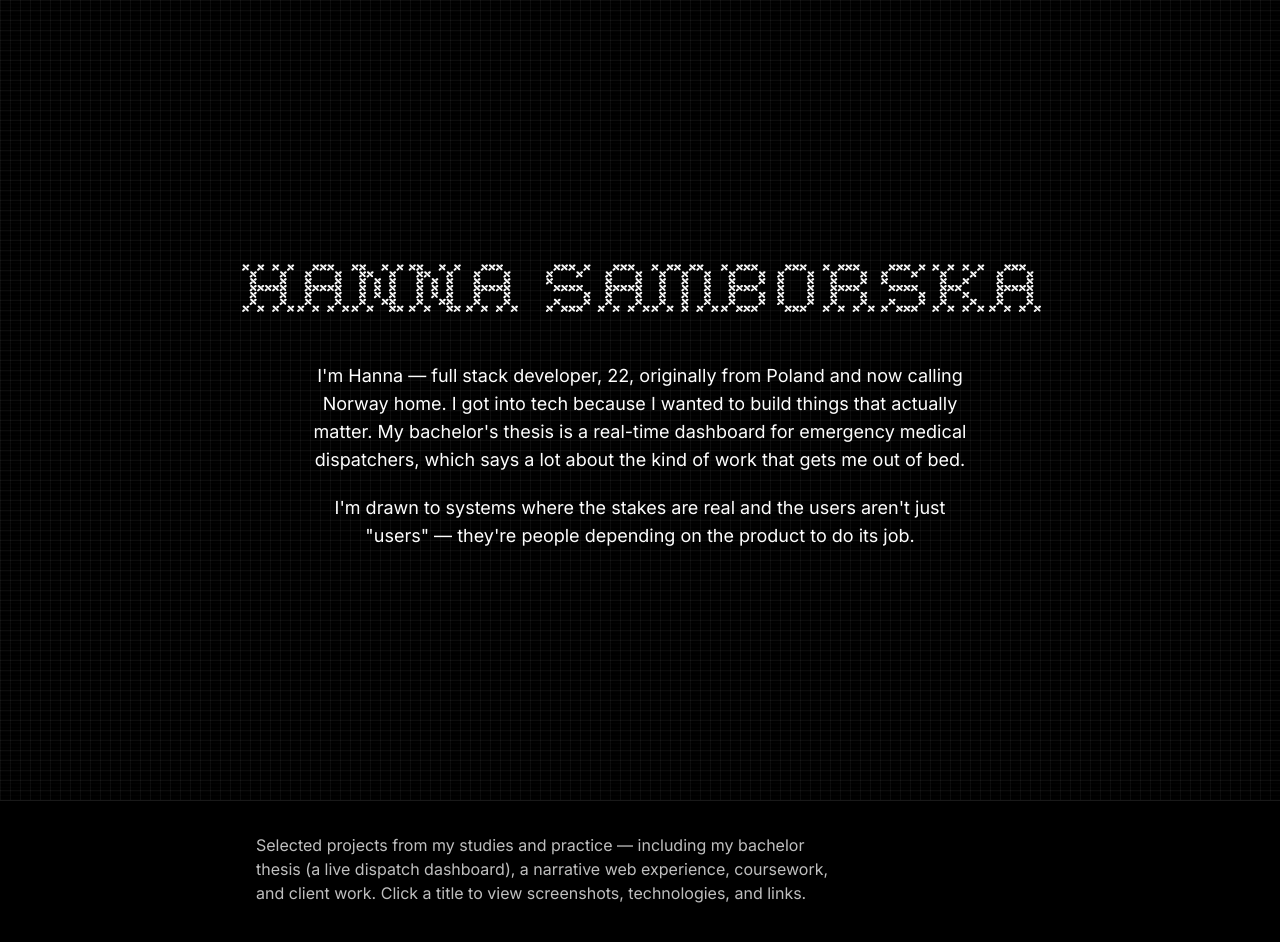
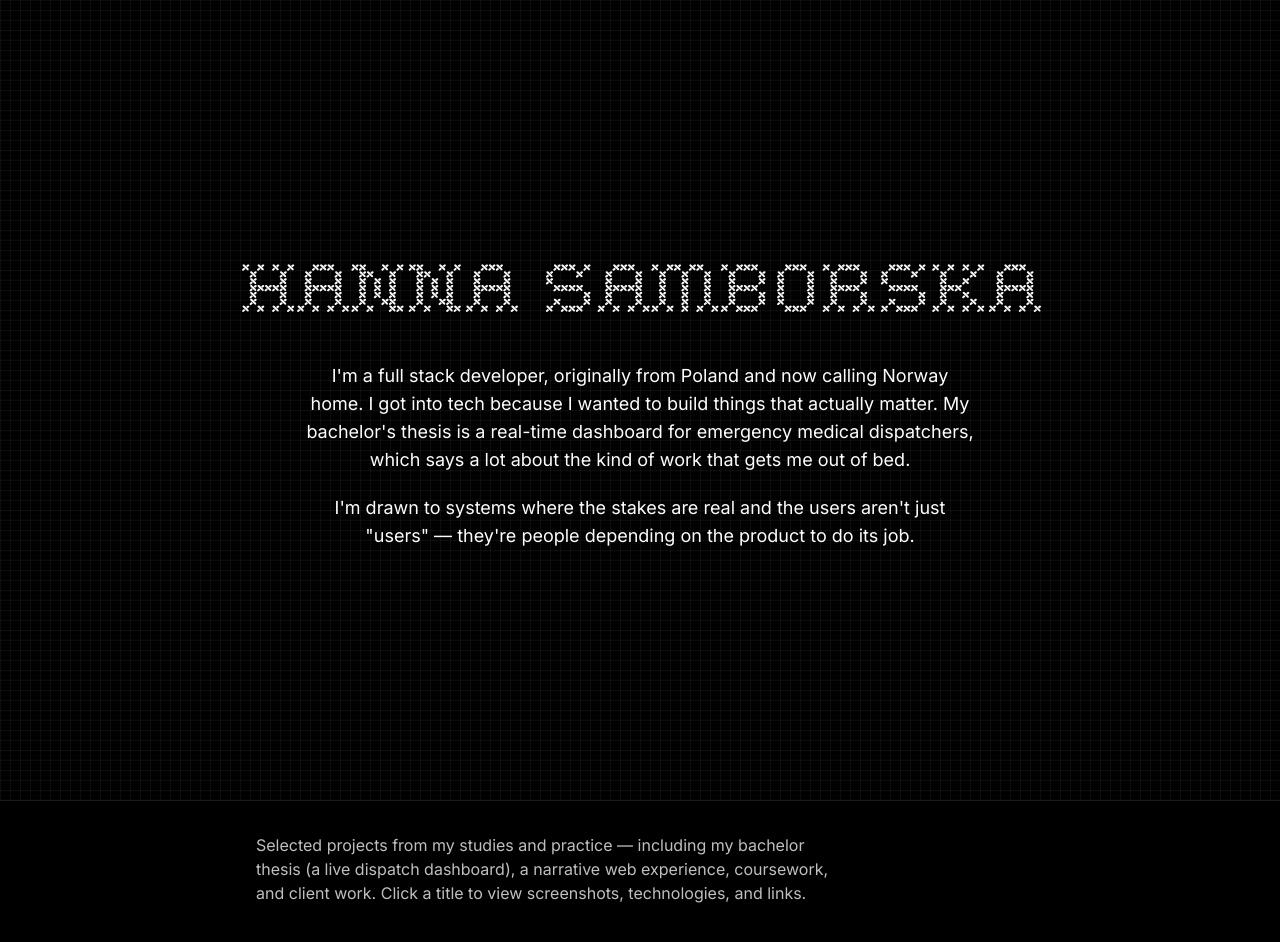
Before and after one commit to hannsam7/portfolio-HannaS, a React (Vite) app in the folder portfolio/: page / in a window 1280 px wide. Shown: the top 942 px of the page. Built offline with nearby package versions, Linux system fonts and the light colour scheme.

Commit message:
hosted website on bought domain: hannasamborska.no

```diff
--- a/portfolio/src/data/projectData.js
+++ b/portfolio/src/data/projectData.js
@@ -9,7 +9,7 @@
 
 /** About section on the hero — one string per paragraph. */
 export const heroAbout = [
-  "I'm Hanna — full stack developer, 22, originally from Poland and now calling Norway home. I got into tech because I wanted to build things that actually matter. My bachelor's thesis is a real-time dashboard for emergency medical dispatchers, which says a lot about the kind of work that gets me out of bed.",
+  "I'm a full stack developer, originally from Poland and now calling Norway home. I got into tech because I wanted to build things that actually matter. My bachelor's thesis is a real-time dashboard for emergency medical dispatchers, which says a lot about the kind of work that gets me out of bed.",
   "I'm drawn to systems where the stakes are real and the users aren't just \"users\" — they're people depending on the product to do its job.",
 ]
 
--- a/portfolio/vite.config.js
+++ b/portfolio/vite.config.js
@@ -1,9 +1,8 @@
 import { defineConfig } from 'vite'
 import react from '@vitejs/plugin-react'
 
-/** Vite config — see repo README for GitHub Pages `base` options. */
+/** Vite config — served at https://hannasamborska.no (custom domain on GitHub Pages). */
 export default defineConfig({
-  // Relative base works with gh-pages; use '/repo-name/' if assets 404 on deploy.
-  base: './',
+  base: '/',
   plugins: [react()],
 })
```
Also changed, not shown: 12 other files (tests, documents, lock files or other folders).
